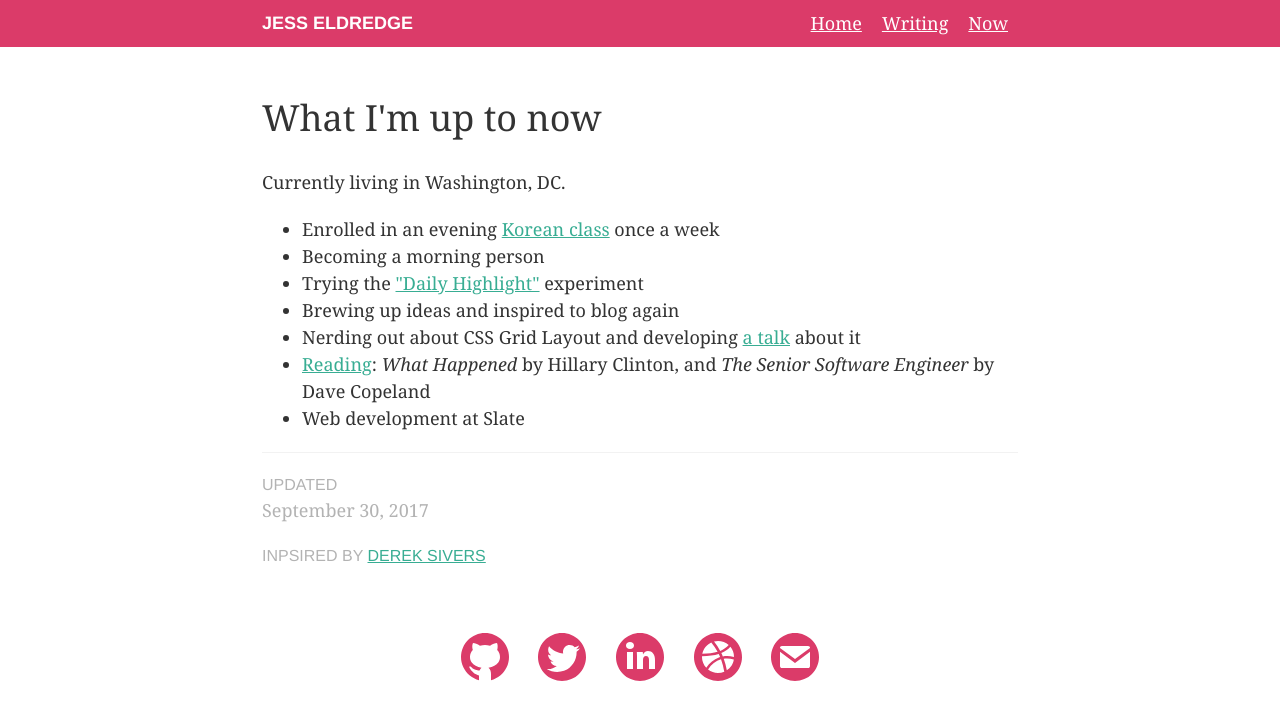
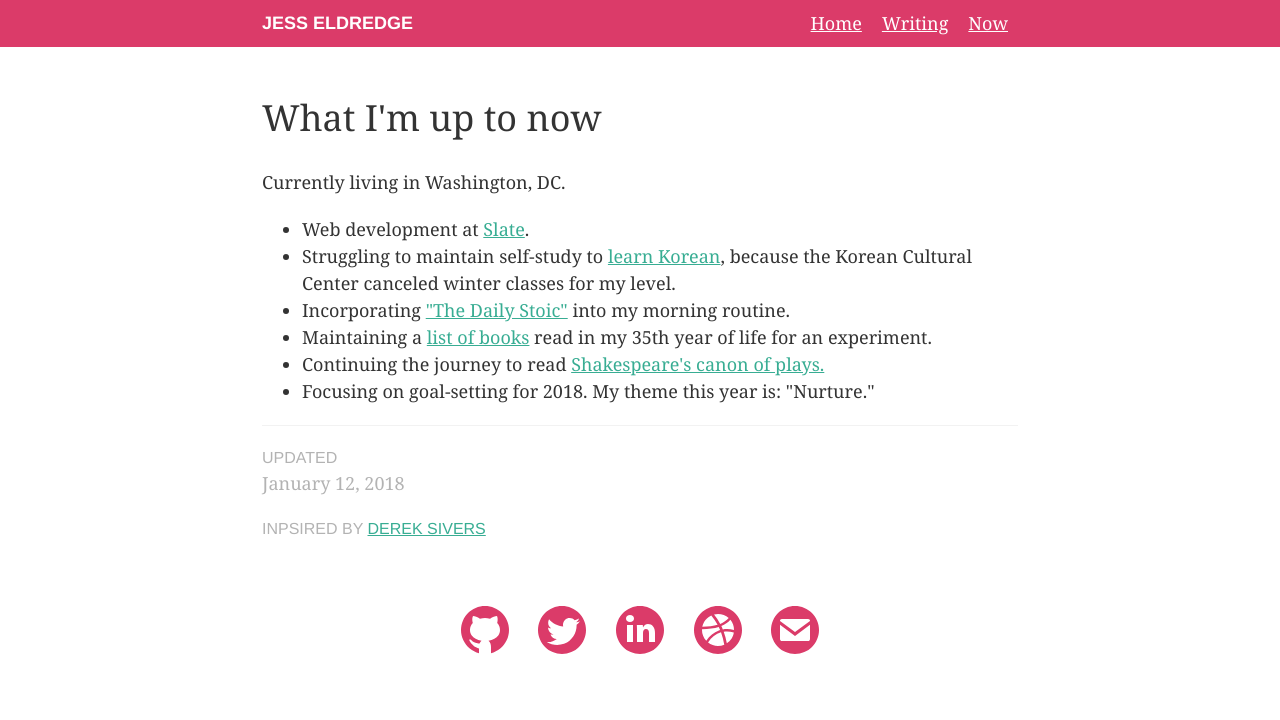
Before and after one commit to jessabean/jessabean.github.io, a Jekyll site: the page built from now/index.html, in a window 1280 px wide. Shown: the top 720 px of the page. Built offline with Jekyll 4.4.1, drawn with Linux system fonts in a browser that asks for light colours; comment, search, counter and statistics services are not loaded.

Commit message:
Update now page

```diff
--- a/now/index.html
+++ b/now/index.html
@@ -8,17 +8,16 @@
 <p>Currently living in Washington, DC.</p>
 
 <ul>
-  <li>Enrolled in an evening <a href="http://www.koreaculturedc.org/En/Explore/List.asp?Part=KL">Korean class</a> once a week</li>
-  <li>Becoming a morning person</li>
-  <li>Trying the <a href="https://medium.com/time-dorks/make-time-month-week-1-do-one-big-thing-every-day-2521523600c0">"Daily Highlight"</a> experiment</li>
-  <li>Brewing up ideas and inspired to blog again</li>
-  <li>Nerding out about CSS Grid Layout and developing <a href="https://speakerdeck.com/jessabean/prototyping-layout-with-css-grid-refresh-dc">a talk</a> about it</li>
-  <li><a href="https://www.goodreads.com/review/list/5507405-jessabean?shelf=currently-reading">Reading</a>: <em>What Happened</em> by Hillary Clinton, and <em>The Senior Software Engineer</em> by Dave Copeland</li>
-  <li>Web development at Slate</li>
+  <li>Web development at <a href="http://www.slate.com/">Slate</a>.</li>
+  <li>Struggling to maintain self-study to <a href="http://talktomeinkorean.com/">learn Korean</a>, because the Korean Cultural Center canceled winter classes for my level.</li>
+  <li>Incorporating <a href="http://a.co/dbjoGq9">"The Daily Stoic"</a> into my morning routine.</li>
+  <li>Maintaining a <a href="https://www.goodreads.com/review/list/5507405-jessabean?shelf=year-35-books">list of books</a> read in my 35th year of life for an experiment.</li>
+  <li>Continuing the journey to read <a href="https://en.wikipedia.org/wiki/Chronology_of_Shakespeare%27s_plays">Shakespeare's canon of plays.</a></li>
+  <li>Focusing on goal-setting for 2018. My theme this year is: "Nurture."</li>
 </ul>
 
 <footer class="post-footer">
-  <p>Updated <time class="post-date">September 30, 2017</time></p>
+  <p>Updated <time class="post-date">January 12, 2018</time></p>
 
   <p>Inpsired by <a href="https://sivers.org/nowff">Derek Sivers</a></p>
 </footer>
```
